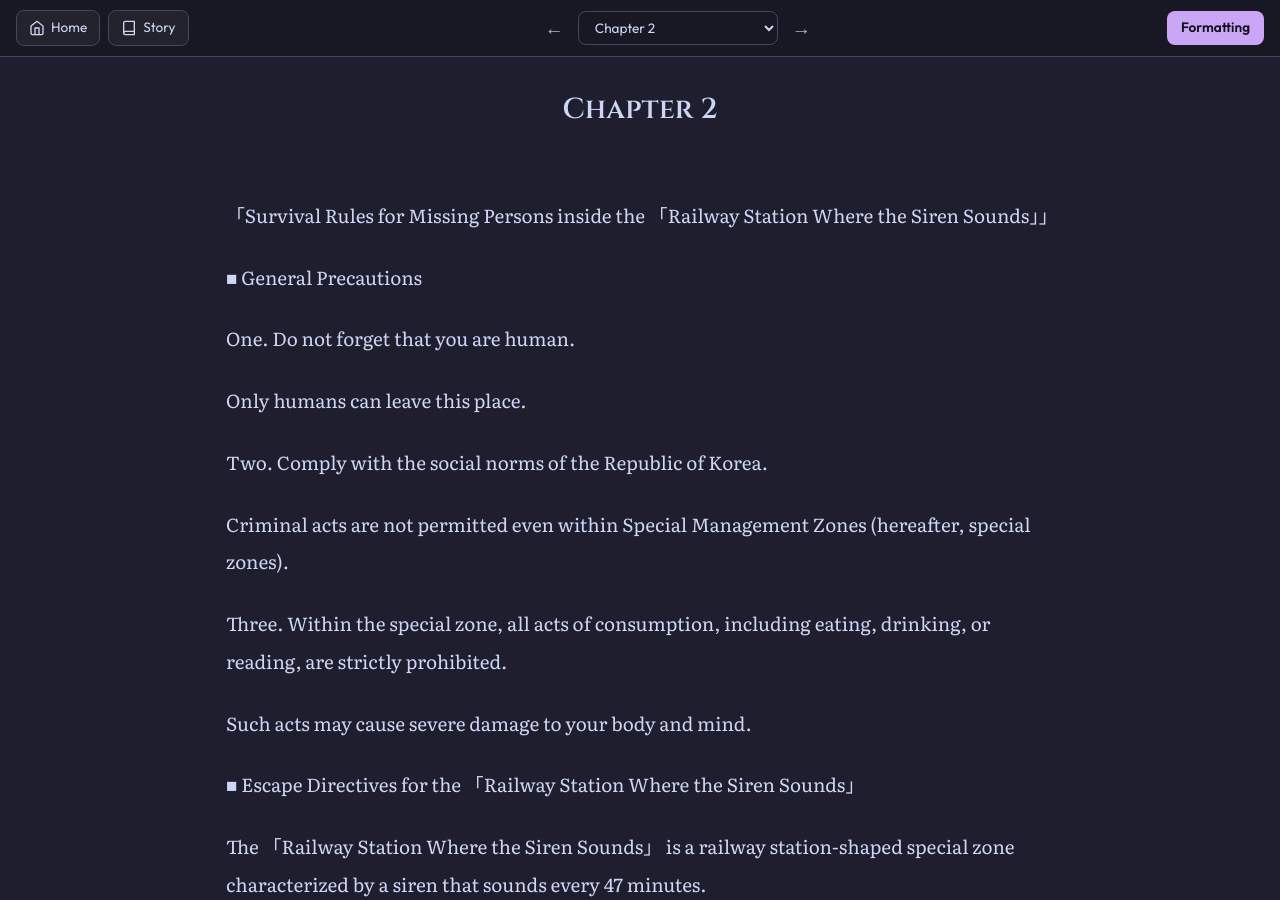
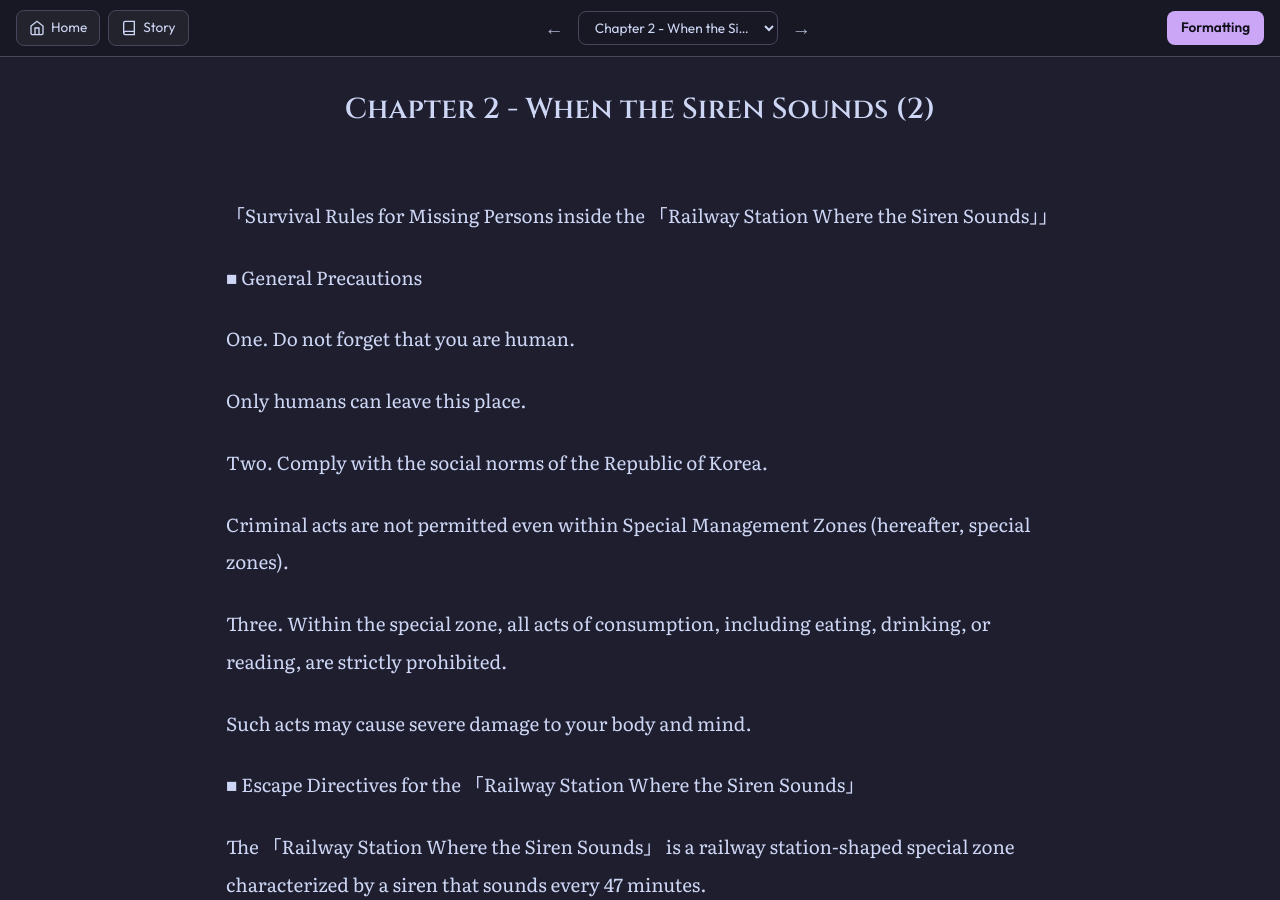
Before and after one commit to soleumn/soleumn.github.io, a Jekyll site: the page built from _chapters/esg/ch2.md, in a window 1280 px wide and 900 px high. Built offline with Jekyll 4.4.1, drawn with Linux system fonts in a browser that asks for light colours; comment, search, counter and statistics services are not loaded.

Commit message:
Update ch2.md

```diff
--- a/_chapters/esg/ch2.md
+++ b/_chapters/esg/ch2.md
@@ -1,5 +1,5 @@
 ---
-title: "Chapter 2"
+title: "Chapter 2 - When the Siren Sounds (2)"
 categories: esg
 capitulo: 2
 ---
```
